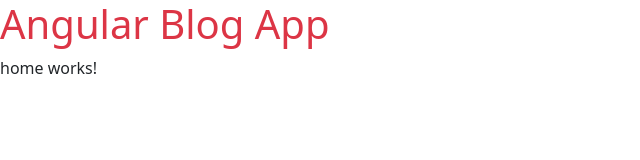
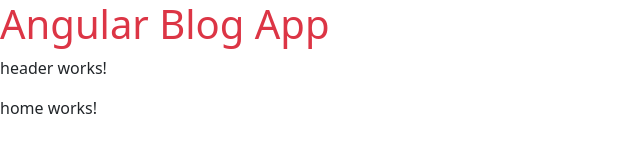
Before and after one commit to thapaRoyal/blogApp-angular, an Angular app: page / in a window 1280 px wide. Shown: the top 160 px of the page, without its empty margins (0-640 px from the left). Built offline with nearby package versions, Linux system fonts and the light colour scheme.

Commit message:
css variables

```diff
--- a/src/app/app.component.html
+++ b/src/app/app.component.html
@@ -1,2 +1,4 @@
 <h1 class="text-danger">Angular Blog App</h1>
+
+<app-header></app-header>
 <router-outlet></router-outlet>
--- a/src/styles.scss
+++ b/src/styles.scss
@@ -1 +1,7 @@
 /* You can add global styles to this file, and also import other style files */
+:root{
+    --primary-color:#026467 !important;
+    --secondary-color:#F5F5EA !important;
+    --body-text-color:#596392 !important;
+    --navbar-footer-color:#F9F9F9 !important;
+}
```
